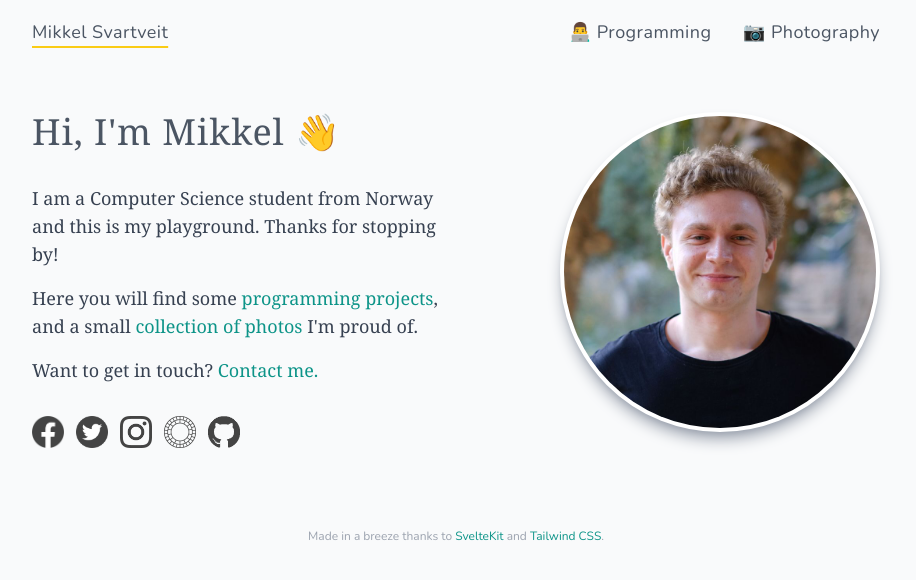
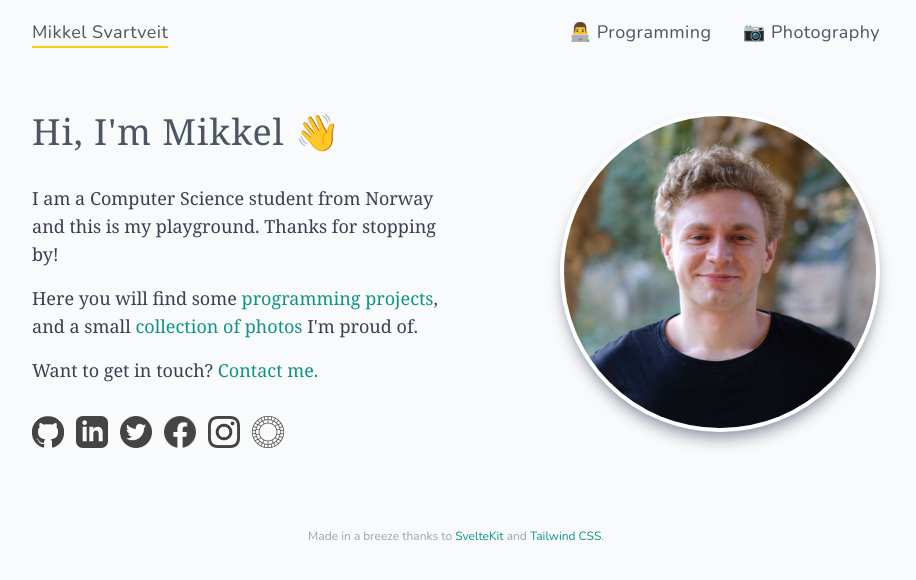
Before and after one commit to mikkelsvartveit/sveltekit-personal-website, a SvelteKit app: page / in a window 1280 px wide. Shown: the top 580 px of the page, without its empty margins (184-1100 px from the left). Built offline with nearby package versions, Linux system fonts and the light colour scheme; a web font is replaced by a local one.

Commit message:
Add social icon for LinkedIn

```diff
--- a/src/routes/+page.svelte
+++ b/src/routes/+page.svelte
@@ -5,14 +5,24 @@
 
   const socialMedia = [
     {
-      name: "Facebook",
-      icon: "/icons/facebook-icon.png",
-      url: "https://facebook.com/profile.php?id=100006609016880",
+      name: "GitHub",
+      icon: "/icons/github-icon.png",
+      url: "https://github.com/mikkelsvartveit",
+    },
+    {
+      name: "LinkedIn",
+      icon: "/icons/linkedin-icon.svg",
+      url: "https://linkedin.com/in/mikkelsvartveit",
     },
     {
       name: "Twitter",
       icon: "/icons/twitter-icon.png",
       url: "https://twitter.com/mikkelsvartveit",
+    },
+    {
+      name: "Facebook",
+      icon: "/icons/facebook-icon.png",
+      url: "https://facebook.com/profile.php?id=100006609016880",
     },
     {
       name: "Instagram",
@@ -23,11 +33,6 @@
       name: "VSCO",
       icon: "/icons/vsco-icon.png",
       url: "https://vsco.co/mikkelsvartveit",
-    },
-    {
-      name: "GitHub",
-      icon: "/icons/github-icon.png",
-      url: "https://github.com/mikkelsvartveit",
     },
   ];
 </script>
```
Also changed, not shown: static/icons/linkedin-icon.svg (added).
